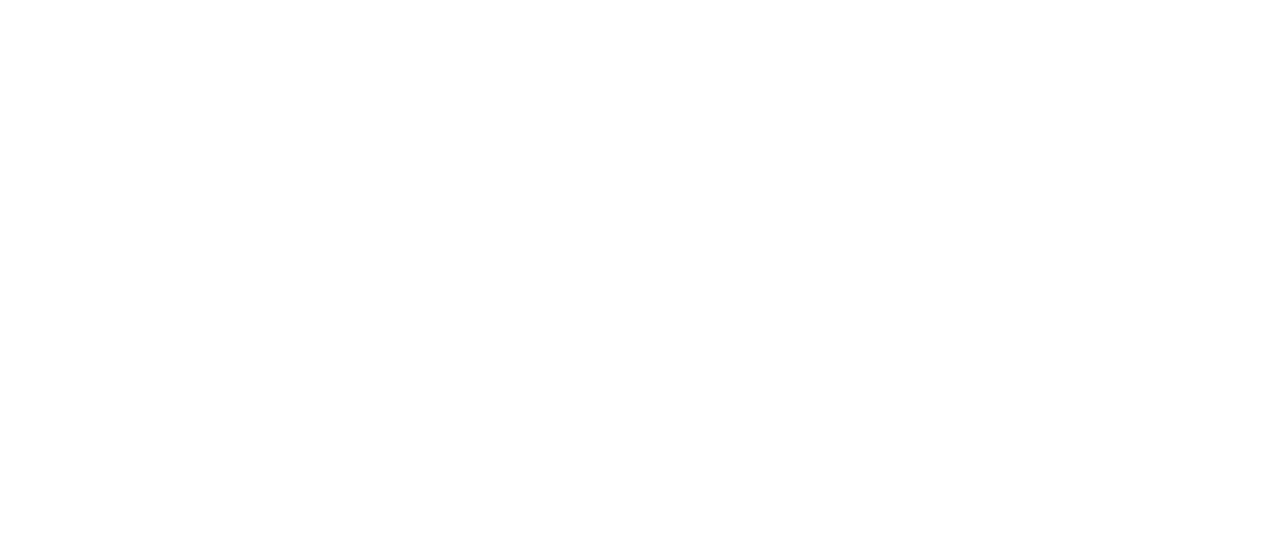
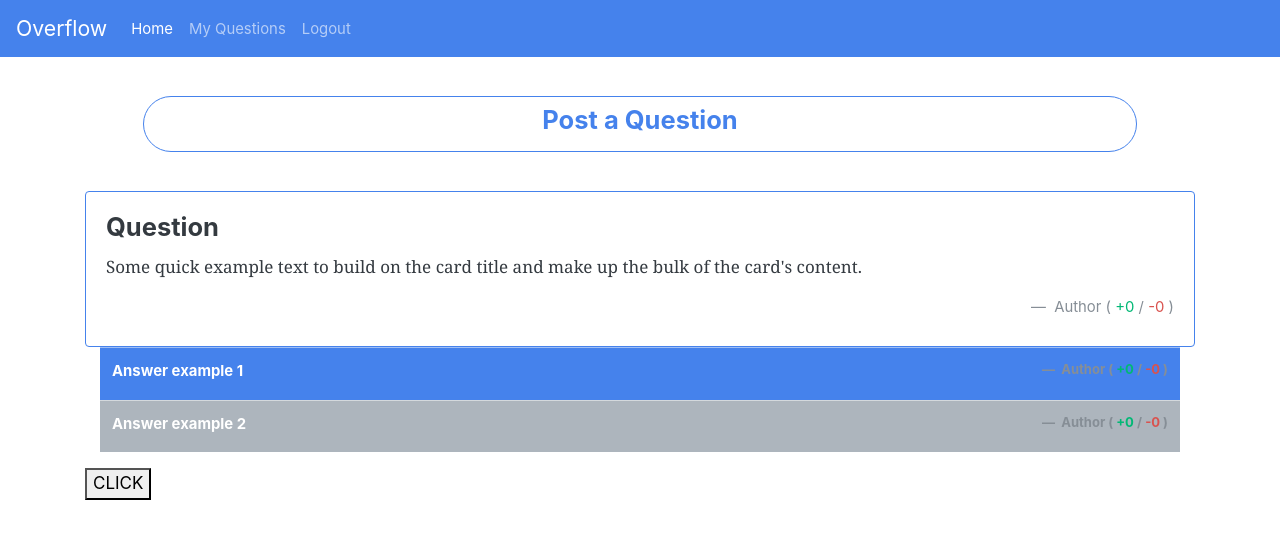
Before and after one commit to hacktiv-overflow/client, a Vue app: page /home/question in a window 1280 px wide. Shown: the top 538 px of the page. Built offline with nearby package versions, Linux system fonts and the light colour scheme.

Commit message:
content detail & modal for vote

```diff
--- a/src/router/index.js
+++ b/src/router/index.js
@@ -3,6 +3,7 @@
 import LoginRegister from '@/views/LoginRegister'
 import HomePage from '@/views/HomePage'
 import ContentList from '@/views/ContentList'
+import ContentDetail from '@/views/ContentDetail'
 
 Vue.use(Router)
 
@@ -23,6 +24,11 @@
           path: '',
           name: 'ContentList',
           component: ContentList
+        },
+        {
+          path: 'question',
+          name: 'ContentDetail',
+          component: ContentDetail
         }
       ]
     }
--- /dev/null
+++ b/src/views/ContentDetail.vue
@@ -0,0 +1,73 @@
+<template lang="html">
+  <div class="container">
+    <div class="">
+      <!-- question -->
+      <div class="card border-primary mt-3" style="">
+        <div class="card-body">
+          <h4 class="card-title">Question</h4>
+          <p class="card-text">Some quick example text to build on the card title and make up the bulk of the card's content.</p>
+          <footer class="blockquote-footer" style="float:right;">
+            Author (
+            <label class="text-success">+0</label>
+            /
+            <label class="text-danger">-0</label>
+            )
+          </footer>
+        </div>
+      </div>
+    </div>
+    <div class="container">
+      <!-- answer -->
+      <table class="table table-hover">
+        <tr class="table-primary">
+          <th>Answer example 1
+            <footer class="blockquote-footer" style="float:right;">
+              Author (
+              <label class="text-success">+0</label>
+              /
+              <label class="text-danger">-0</label>
+              )
+            </footer>
+          </th>
+        </tr>
+        <tr class="table-secondary">
+          <th>Answer example 2
+            <footer class="blockquote-footer" style="float:right;">
+              Author (
+              <label class="text-success">+0</label>
+              /
+              <label class="text-danger">-0</label>
+              )
+            </footer>
+          </th>
+        </tr>
+      </table>
+    </div>
+    <!-- modal -->
+    <button type="button" name="button" data-toggle="modal" data-target="#showModal">CLICK</button>
+    <div id="showModal" class="modal" style="margin-top:50%;">
+      <div class="modal-dialog" role="document">
+        <div class="modal-content">
+          <div class="modal-header">
+            <h5 class="modal-title">Vote</h5>
+            <button type="button" class="close" data-dismiss="modal" aria-label="Close">
+              <span aria-hidden="true">&times;</span>
+            </button>
+          </div>
+          <div class="modal-body" style="margin:auto;">
+            <button type="button" class="btn btn-primary">Save changes</button>
+            <button type="button" class="btn btn-secondary">Close</button>
+          </div>
+        </div>
+      </div>
+    </div>
+  </div>
+</template>
+
+<script>
+export default {
+}
+</script>
+
+<style lang="css">
+</style>
--- a/src/views/ContentList.vue
+++ b/src/views/ContentList.vue
@@ -2,10 +2,26 @@
   <div class="container" style="margin-top:3%;">
     <table class="table table-hover">
       <tr class="table-primary">
-        <th>Question example 1</th>
+        <th>Question example 1
+          <footer class="blockquote-footer" style="float:right;">
+            Author (
+            <label class="text-success">+0</label>
+            /
+            <label class="text-danger">-0</label>
+            )
+          </footer>
+        </th>
       </tr>
       <tr class="table-secondary">
-        <th>Question example 2</th>
+        <th>Question example 2
+          <footer class="blockquote-footer" style="float:right;">
+            Author (
+            <label class="text-success">+0</label>
+            /
+            <label class="text-danger">-0</label>
+            )
+          </footer>
+        </th>
       </tr>
     </table>
   </div>
```
